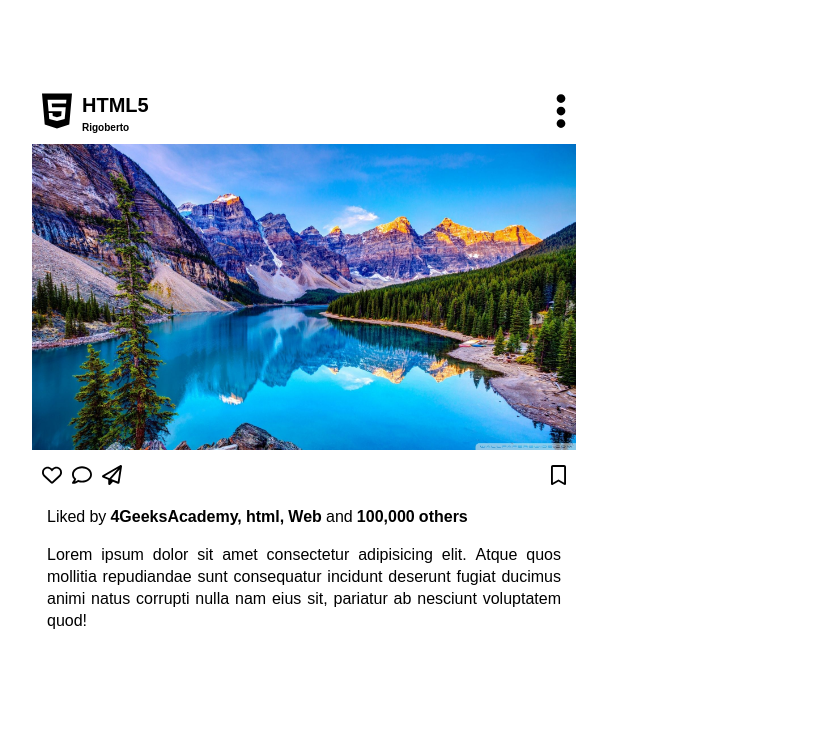
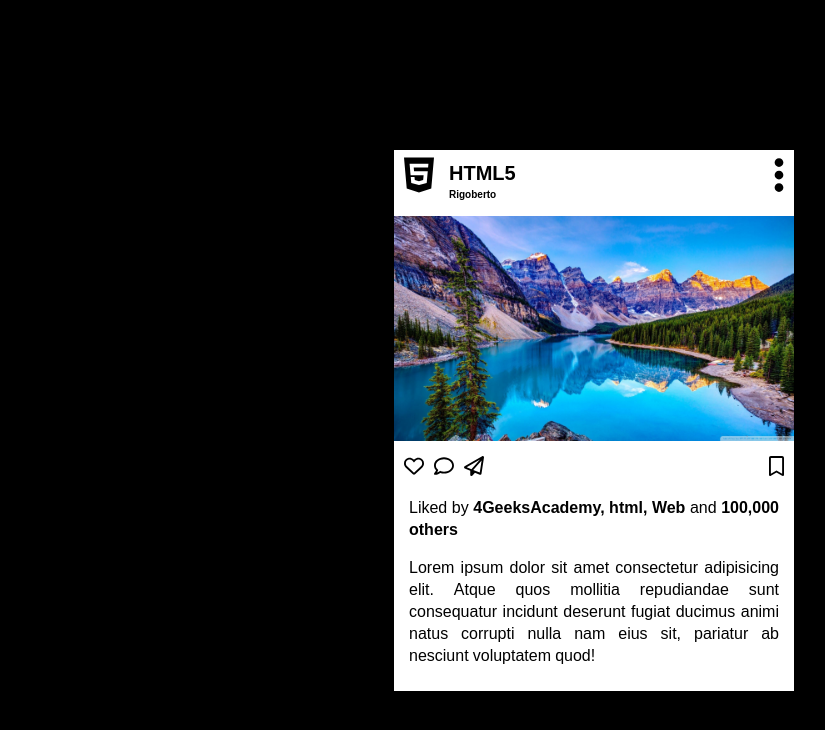
Before and after one commit to rebecabergottini/instagram-post, a plain HTML site: page index.html in a window 1280 px wide. Shown: the whole page, without its empty margins (46-871 px from the left). Drawn offline with Linux system fonts and the light colour scheme.

Commit message:
My first commit

```diff
--- a/styles.css
+++ b/styles.css
@@ -1,13 +1,19 @@
-html {
+body {
     box-sizing: border-box;
+    margin: auto;
     width: 700px;
     border: 10px;
     padding: 70px;
     font-family: 'Noto Sans Limbu', sans-serif;
-    background-color: white;
-    display: flex;
-    justify-content: center;
-    align-items: center;
+    background-color: black;
+
+}
+.container {
+    background: white;
+    margin: 80px;
+    padding-top: 5px;
+    padding-bottom: 5px;
+
 }
 
 .profile-img {
@@ -27,11 +33,13 @@ html {
     font-weight: bold;
     color: #000;
     font-size: 10px;
+    padding: 5px;
 }
 
 .header h1 {
     margin-left: 50px;
     width: 30px;
+    margin-top: -1px;
 }
 
 .header p {
@@ -63,4 +71,5 @@ html {
 .footer {
     margin: 15px;
     text-align: justify;
+    margin-bottom: 20px;
 }
```
